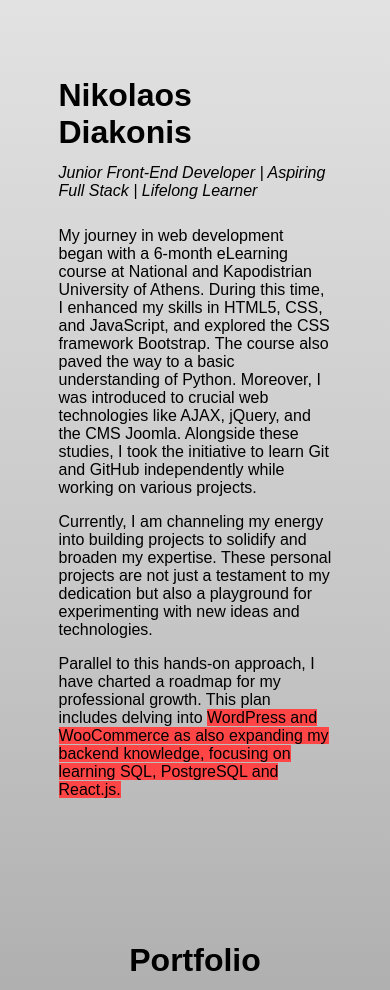
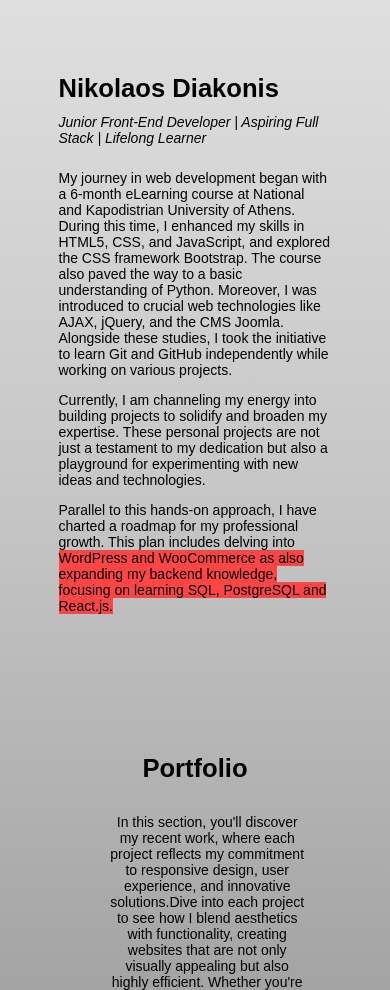
Before and after one commit to NikosDiakonis/portfolio, a plain HTML site: page index.html in a window 390 px wide. Shown: the part 650-1640 px from the top of the page. Drawn offline with Linux system fonts and the light colour scheme.

Commit message:
made text more responsive

```diff
--- a/css/style.css
+++ b/css/style.css
@@ -112,8 +112,27 @@ body {
 
 }
 
+@media (max-width: 600px) {
+  .name {
+    margin-top: 0.2em;
+    font-size: 1.4em;
+
+  }
+
+}
+
+@media (max-width: 768px) {
+  .name {
+    margin-top: 0.25em;
+    font-size: 1.6em;
+  }
+}
+
+
 .profession {
   margin-bottom: 1.7em;
+  margin-top: 0.5em;
+
 }
 
 @media (max-width: 600px) {
@@ -180,7 +199,7 @@ span {
   display: flex;
   justify-content: center;
   align-content: center;
-  font-size: 2em;
+
 
 }
 
@@ -360,6 +379,20 @@ span {
 
 }
 
+@media (max-width: 768px) {
+  .card {
+    transform: scale(0.75);
+    /* slightly smaller scale */
+  }
+}
+
+@media (max-width: 480px) {
+  .card {
+    transform: scale(0.65);
+    /* even smaller scale for small screens */
+  }
+}
+
 .card-image {
   max-width: 100%;
   height: auto;
@@ -395,3 +428,40 @@ button:hover {
     flex-direction: column;
   }
 }
+
+/* lets get more responsive */
+@media (max-width: 768px) {
+  p {
+    font-size: 16px;
+  }
+}
+
+@media (max-width: 600px) {
+  p {
+    font-size: 14px;
+  }
+}
+
+@media (max-width: 768px) {
+  h1 {
+    font-size: 1.8em;
+
+  }
+
+  h2 {
+    font-size: 1.5em;
+
+  }
+}
+
+@media (max-width: 600px) {
+  h1 {
+    font-size: 1.6em;
+
+  }
+
+  h2 {
+    font-size: 1.3em;
+
+  }
+}
--- a/index.html
+++ b/index.html
@@ -21,7 +21,7 @@
     <img src="./images/MeBnW.jpg" alt="photo of me" class="photo">
     <div class="aboutText">
       <div class="name bold"> Nikolaos Diakonis</div>
-      <div class="profession italic">Junior Front-End Developer | Aspiring Full Stack | Lifelong Learner</div>
+      <p class="profession italic">Junior Front-End Developer | Aspiring Full Stack | Lifelong Learner</p>
       <p>My journey in web development began with <span class="span1">a 6-month eLearning course at National and
           Kapodistrian University of Athens.</span>
         During this time, I enhanced my skills in <span class="span2"> HTML5, CSS, and JavaScript,
@@ -42,7 +42,7 @@
   </div>
 
   <!-- portfolio starts -->
-  <div class=" title bold">Portfolio </div>
+  <h1 class=" title bold">Portfolio </h1>
   <div class="portfolio-quote">
     <p>In this section, you'll discover my recent work, where each project reflects my
       commitment to responsive design, user experience, and innovative solutions.Dive into each project to see how I
```
